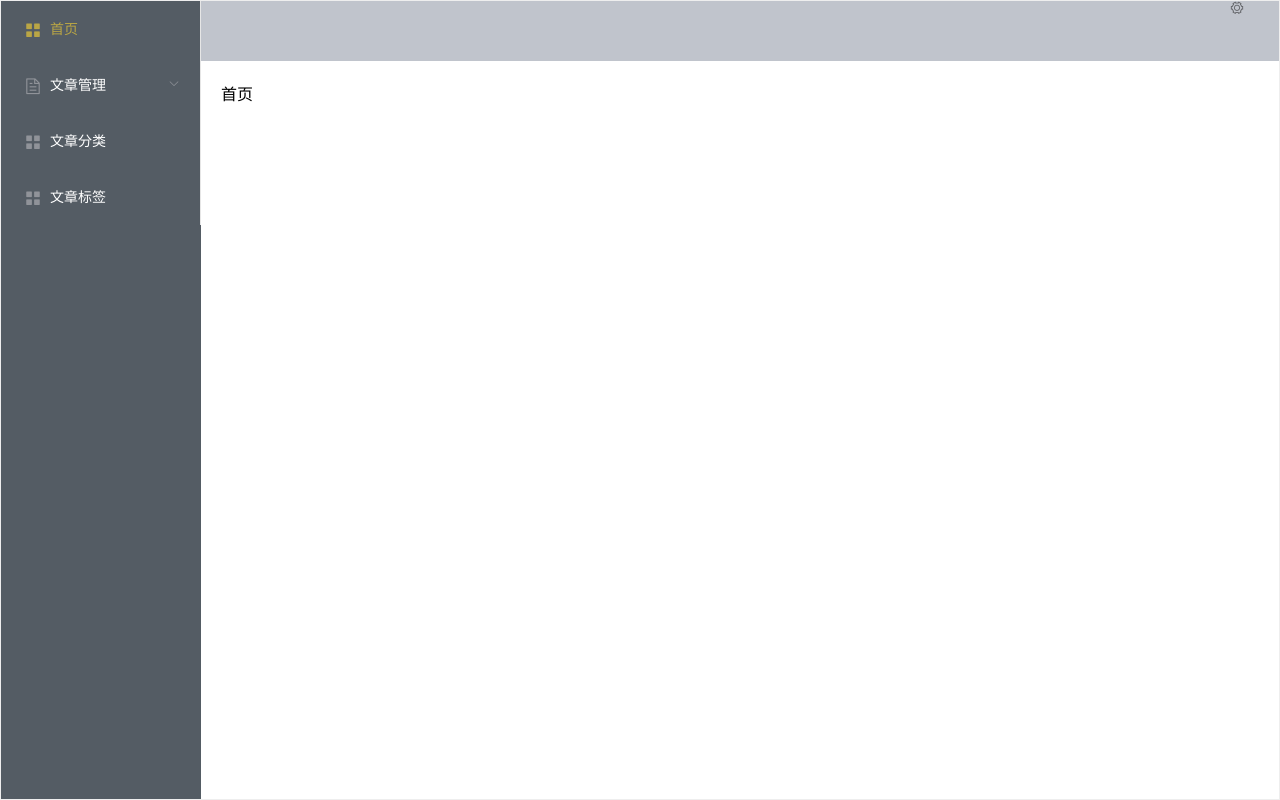
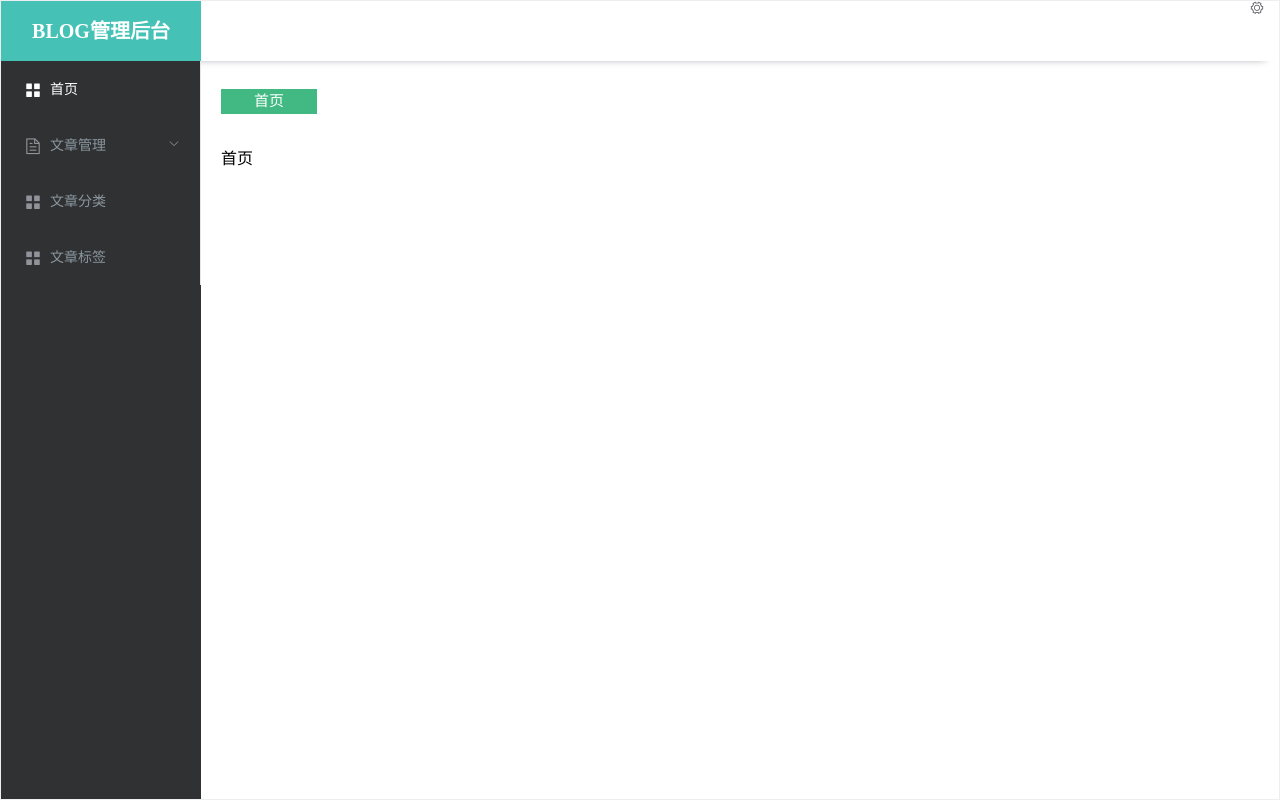
Before and after one commit to chiuwingyan/blog-managerment, a Vue app: page /#/main/home in a window 1280 px wide. Built offline with nearby package versions, Linux system fonts and the light colour scheme; what mavon-editor would draw is missing.

Commit message:
修改布局

```diff
--- a/src/components/article-list-com.vue
+++ b/src/components/article-list-com.vue
@@ -32,7 +32,7 @@
       border
       style="width: 100%">
       <el-table-column
-        prop="mainTitle"
+        prop="articleTitle"
         label="文章标题">
       </el-table-column>
 
--- /dev/null
+++ b/src/components/breadcrumb.vue
@@ -0,0 +1,84 @@
+<template>
+<el-breadcrumb class="app-breadcrumb">
+    <transition-group name="breadcrumb">
+      <el-breadcrumb-item v-for="(item,index)  in levelList" :key="item.path" v-if='item.name'>
+        <span v-if='item.redirect==="noredirect"||index==levelList.length-1' class="no-redirect">{{item.name}}</span>
+        <router-link v-else :to="item.redirect||item.path">{{item.name}}</router-link>
+      </el-breadcrumb-item>
+    </transition-group>
+  </el-breadcrumb>
+</template>
+
+<script>
+export default {
+   created() {
+    this.getBreadcrumb()
+  },
+  data() {
+    return {
+      levelList: null
+    }
+  },
+  watch: {
+    $route() {
+      this.getBreadcrumb()
+    }
+  },
+  methods: {
+    getBreadcrumb() {
+      let matched = this.$route.matched.filter(item => item.meta.name)
+      const first = matched[0]
+      console.log('first',matched)
+      if (first && first.name !== '首页') {
+        let pathUrl;
+        pathUrl='/main/home'
+        matched = [{ path: pathUrl, name:'首页'}].concat(matched)
+      }
+      this.levelList = matched
+    }
+  }
+}
+</script>
+
+<style lang="scss"  type="text/css" scoped="">
+.app-breadcrumb.el-breadcrumb {
+    display: inline-block;
+    font-size: 15px;
+    line-height: 41px;
+    margin-left: 10px;
+    width: 100%;
+    height: 60px;
+    box-sizing: border-box;
+    &:first-child{
+        margin-left: 0;
+    }
+    .no-redirect {
+    display:inline-block;
+      min-width:96px;
+      height:25px;
+      line-height:25px;
+      color: #fff;
+      cursor: text;
+      background:#42b983;
+      border-color:#42b983;
+      text-align:center;
+      padding:0 10px;
+      box-sizing: border-box;
+    }
+  }
+  .el-breadcrumb__inner{
+      a{
+      display:inline-block;
+      min-width:96px;
+      height:25px;
+      line-height:25px;
+      color:#495060;
+      border:1px solid #d8dce5;
+      background:#fff;
+      text-align:center;
+      padding:0 10px;
+      box-sizing: border-box;
+      }
+
+  }
+</style>
--- a/src/components/nav.vue
+++ b/src/components/nav.vue
@@ -1,10 +1,10 @@
 <template>
-  <el-aside width="200px" style="background-color: #545c64">
+  <el-aside width="200px" style="background-color:#303133">
     <el-menu
     :default-openeds="['1']"
-    background-color="#545c64"
-    text-color="#fff"
-    active-text-color="#BAA645" router
+    background-color="#303133"
+    text-color="#8a979e"
+    active-text-color="#fff" router
     :default-active="$route.path">
 
     <template v-for="(item,index) in router">
--- a/src/router/index.js
+++ b/src/router/index.js
@@ -5,7 +5,7 @@ import login from "@/views/common/login";
 const main = () => import('@/views/main')
 const home = () => import('@/views/home')
 const addActicle = () => import('@/views/article/add-article')
-const articleList = () => import('@/views/article/article-list')
+const articleList = () => import('@/components/article-list-com')
 const article = () => import('@/views/article/article')
 const category = () => import('@/views/category/category')
 const tag = () => import('@/views/tag/tag')
@@ -31,6 +31,7 @@ export const routerList = [
     children: [{
       path: 'home',
       component: home,
+      name:'首页',
       meta: {
         name: '首页',
         isShow: true
@@ -39,16 +40,21 @@ export const routerList = [
     },
       {
         path: 'article',
+        name: '文章管理',
         meta: {
           name: '文章管理',
           isShow: true
         },
         component: middle,
         icon: 'el-icon-document',
+        redirect:{
+          name:'新增文章'
+        },
         children: [
           {
             path: 'addActicle',
             component: addActicle,
+            name: '新增文章',
             meta: {
               name: '新增文章',
               isShow: true
@@ -57,25 +63,40 @@ export const routerList = [
           },
           {
             path: 'articleList',
-            component: articleList,
+            component: middle,
+            name: '文章列表',
             meta: {
               name: '文章列表',
               isShow: true
             },
             icon: 'el-icon-tickets',
+            redirect: { name: '所有文章'},
+            children:[
+              {
+                path: 'list',
+                component: articleList,
+                name: '所有文章',
+                meta: {
+                  name: '所有文章',
+                  isShow: false
+                }
               },
               {
                 path: 'updateActicle/:id',
                 component: addActicle,
                 name: 'updateActicle',
+                name: '更新文章',
                 meta: {
                   name: '更新文章',
                   isShow: false
                 }
               },
+            ]
+          },
           {
             path: 'article',
             component: article,
+            name: '查看文章',
             meta: {
               name: '查看文章',
               isShow: false
@@ -85,6 +106,7 @@ export const routerList = [
           {
             path: 'recycle',
             component: recycle,
+            name: '回收站',
             meta: {
               name: '回收站',
               isShow: true
@@ -96,6 +118,7 @@ export const routerList = [
       {
         path: 'category',
         component: category,
+        name: '文章分类',
         meta: {
           name: '文章分类',
           isShow: true
@@ -105,6 +128,7 @@ export const routerList = [
       {
         path: 'tag',
         component: tag,
+        name: '文章标签',
         meta: {
           name: '文章标签',
           isShow: true
--- a/src/views/article/add-article.vue
+++ b/src/views/article/add-article.vue
@@ -84,7 +84,7 @@ export default {
   //获取文章详情
   async fetchActicleDetail(id){
     const resp = await this.$request().get(`article/info/${id}`);
-    this.title=resp.data.mainTitle;
+    this.title=resp.data.articleTitle;
     this.content=resp.data.content;
     this.category = resp.data.categoryId;
     this.shortDesc=resp.data.shortDesc;
@@ -105,7 +105,7 @@ export default {
     let params = {
           "categoryId": this.category,
           "content": this.content,
-          "mainTitle":this.title,
+          "articleTitle":this.title,
           "openComment":this.openComment,
           "shortDesc": this.shortDesc,
           "tags": this.selectedTag,
@@ -128,7 +128,7 @@ export default {
     let params = {
           "categoryId": this.category,
           "content": this.content,
-          "mainTitle":this.title,
+          "articleTitle":this.title,
           "openComment":this.openComment,
           "shortDesc": this.shortDesc,
           "tags": this.selectedTag,
--- a/src/views/main.vue
+++ b/src/views/main.vue
@@ -2,9 +2,10 @@
   <div>
 <el-container :style="'height:'+ height+'px; border: 1px solid #eee;'">
 
-  <Nav></Nav>
-  <el-container>
-    <el-header style="text-align: right; font-size: 12px;background-color:#C0C4CC">
+
+
+    <el-header style="text-align: right; font-size: 12px;background-color:#ffffff">
+      <div class="logo">BLOG管理后台</div>
       <el-dropdown>
         <i class="el-icon-setting" style="margin-right: 15px"></i>
         <el-dropdown-menu slot="dropdown">
@@ -16,11 +17,14 @@
       <span>{{this.$store.state.username}}</span>
     </el-header>
 
-    <el-main>
-      <section class="main">
+      <el-container>
+        <Nav></Nav>
+        <el-main>
+          <breadcrumb></breadcrumb>
+        <section class="main">
         <el-collapse-transition>
          <router-view></router-view>
-         </el-collapse-transition>
+        </el-collapse-transition>
       </section>
     </el-main>
   </el-container>
@@ -34,9 +38,11 @@
 import request from 'utils/request'
 import {mapState,mapMutations,mapGetters,mapActions} from 'vuex'
 import Nav from '@/components/nav'
+import breadcrumb from '@/components/breadcrumb'
 export default {
   components:{
-      Nav
+      Nav,
+      breadcrumb
   },
   data(){
     return{
@@ -77,7 +83,21 @@ export default {
 </script>
 
 <style lang="scss" scoped="" type="text/scss">
-
+  .el-header{
+   box-shadow:0px 12px 8px -14px #909399;
+   padding: 0;
+   .logo{
+     width: 200px;
+     float: left;
+     height: 100%;
+     text-align: center;
+     background-color:  #45c2b5;
+     color: #ffffff;
+     line-height: 60px;
+     font-size: 20px;
+     font-weight: bold;
+   }
+  }
   .el-aside {
     color: #333;
   }
```
Lines whose indentation alone changed are shown as unchanged.
